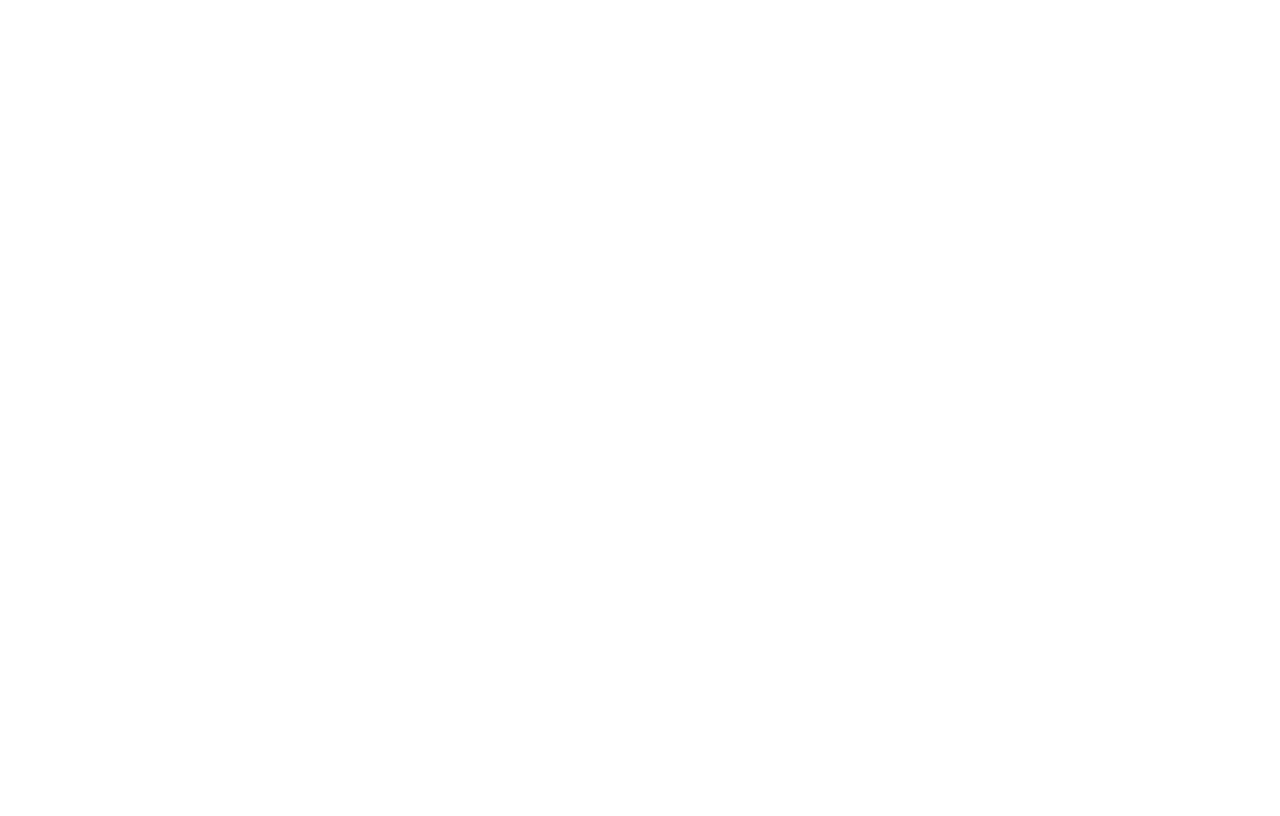
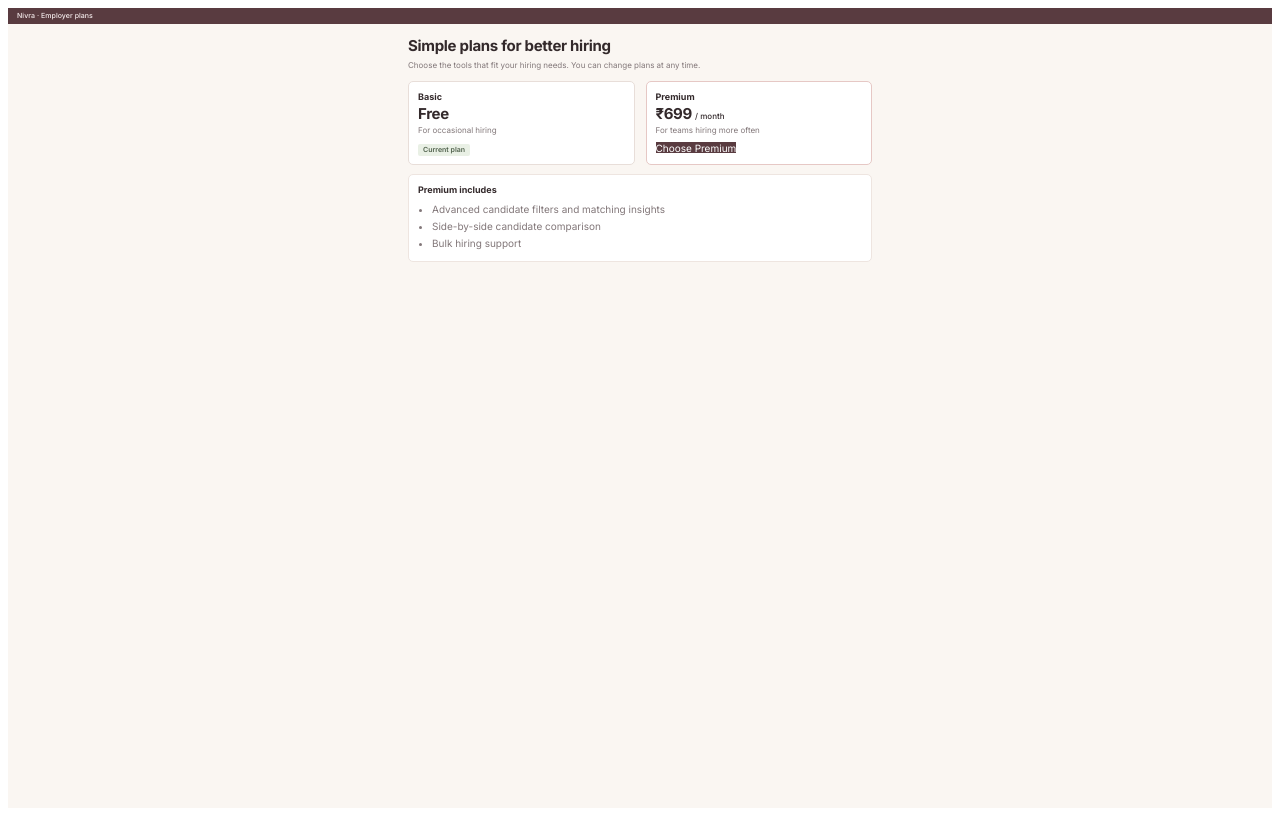
Before and after one commit to ADB-XXV/nivra-prototype, a Next.js app: page /pricing in a window 1280 px wide. Before the commit this address had no page. Built offline with nearby package versions, Linux system fonts and the light colour scheme.

Commit message:
Page.js updated

```diff
--- /dev/null
+++ b/src/app/employer/matching/page.js
@@ -0,0 +1,5 @@
+import MatchingResults from "../../../pages/MatchingResults";
+
+export default function EmployerMatchingPage() {
+  return <MatchingResults />;
+}
--- /dev/null
+++ b/src/app/pricing/page.js
@@ -0,0 +1,5 @@
+import PremiumPricing from "../../pages/PremiumPricing";
+
+export default function PricingPage() {
+  return <PremiumPricing />;
+}
--- a/src/pages/MatchingResults.jsx
+++ b/src/pages/MatchingResults.jsx
@@ -1,3 +1,5 @@
+"use client";
+
 import React, { useState } from "react";
 
 const styles = `
```
